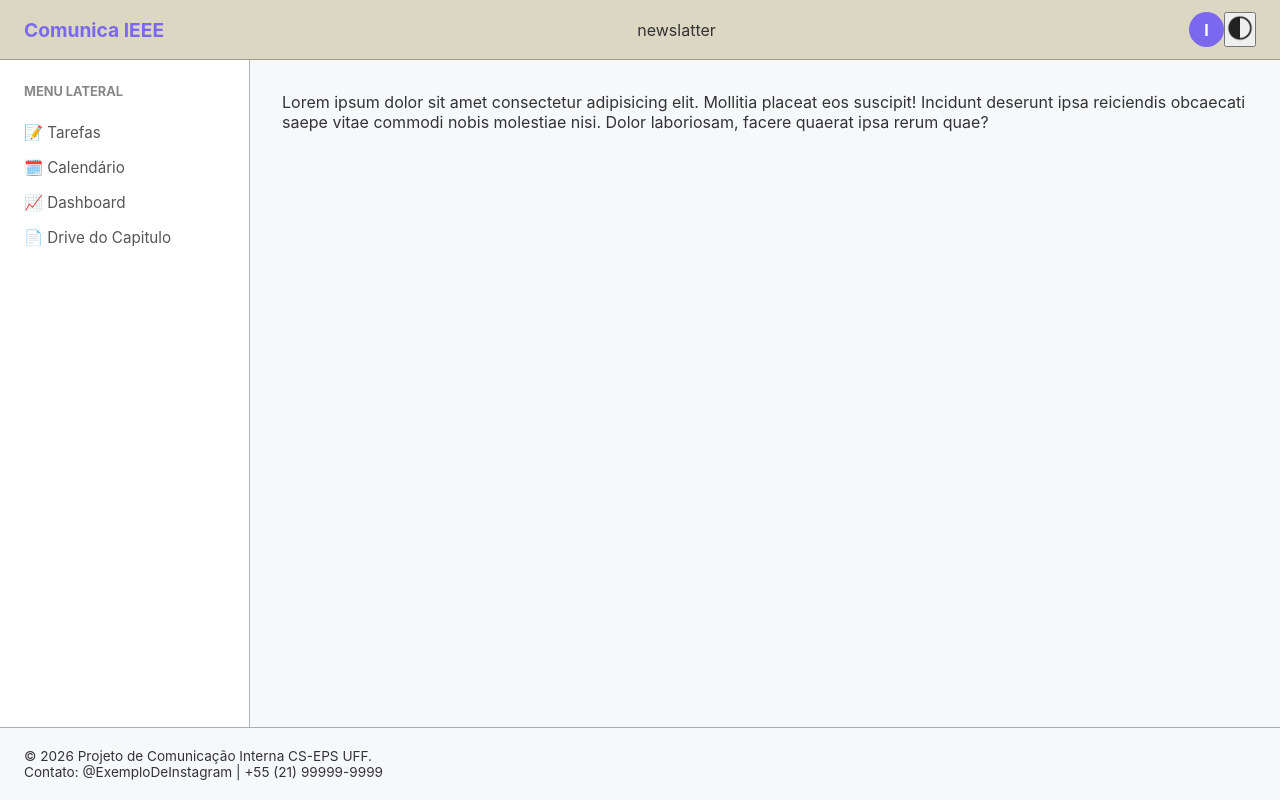
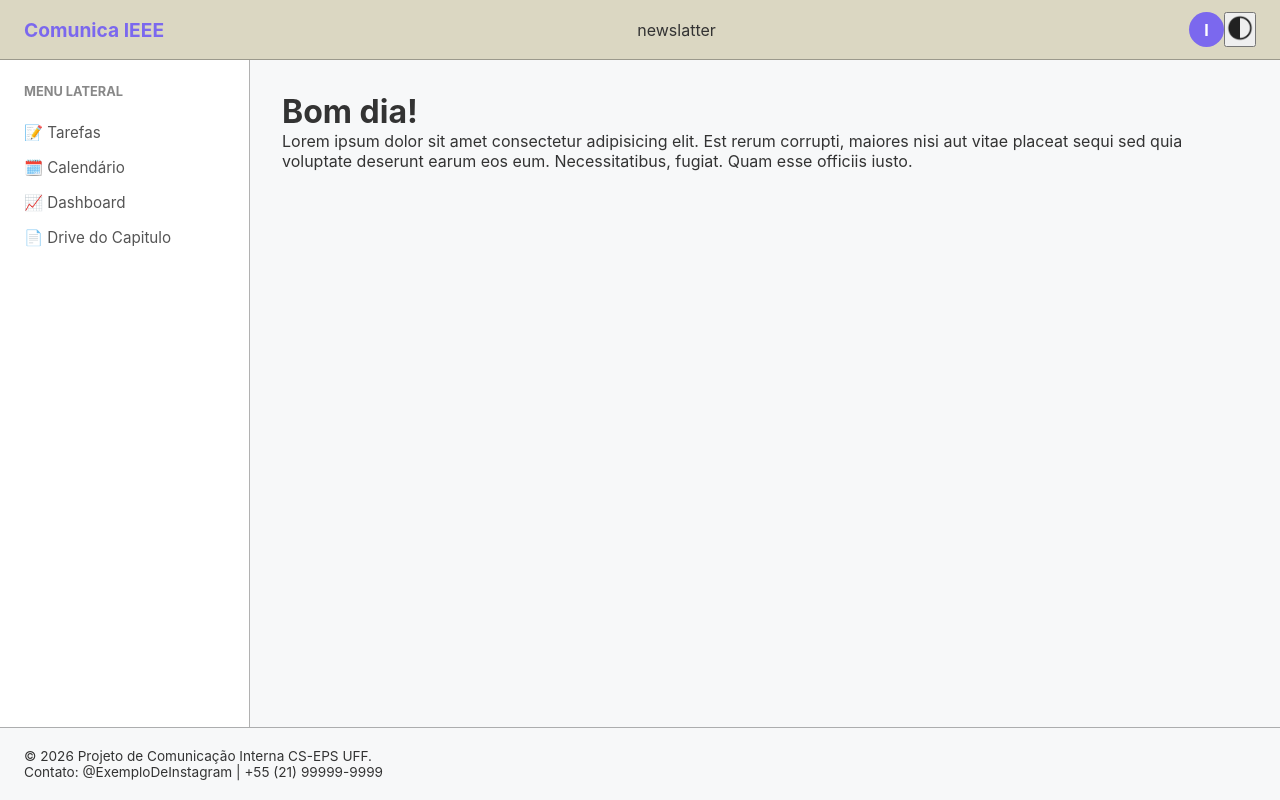
Before and after one commit to cseps-uff/comunicacao-interna, a Next.js app: page / in a window 1280 px wide. Built offline with nearby package versions, Linux system fonts and the light colour scheme.

Commit message:
fazendoBomDia feito

```diff
--- a/src/app/page.tsx
+++ b/src/app/page.tsx
@@ -7,7 +7,18 @@ import './newslatter.css';
 export default function Newsletter() {
   return (
     <div className="main#box">
-      <p>Lorem ipsum dolor sit amet consectetur adipisicing elit. Mollitia placeat eos suscipit! Incidunt deserunt ipsa reiciendis obcaecati saepe vitae commodi nobis molestiae nisi. Dolor laboriosam, facere quaerat ipsa rerum quae?</p>
+      <h1>{fazendoBomDia()}</h1>
+      <p>Lorem ipsum dolor sit amet consectetur adipisicing elit. Est rerum corrupti, maiores nisi aut vitae placeat sequi sed quia voluptate deserunt earum eos eum. Necessitatibus, fugiat. Quam esse officiis iusto.</p>
     </div>
   );
 }
+function fazendoBomDia() {
+  const horaAtual: number = new Date().getHours();
+  if (horaAtual >= 0 && horaAtual < 12) {
+      return "Bom dia!";
+    } else if (horaAtual >= 12 && horaAtual < 18) {
+      return "Boa tarde!";
+    } else {
+      return "Boa noite!";
+    }
+}
```
